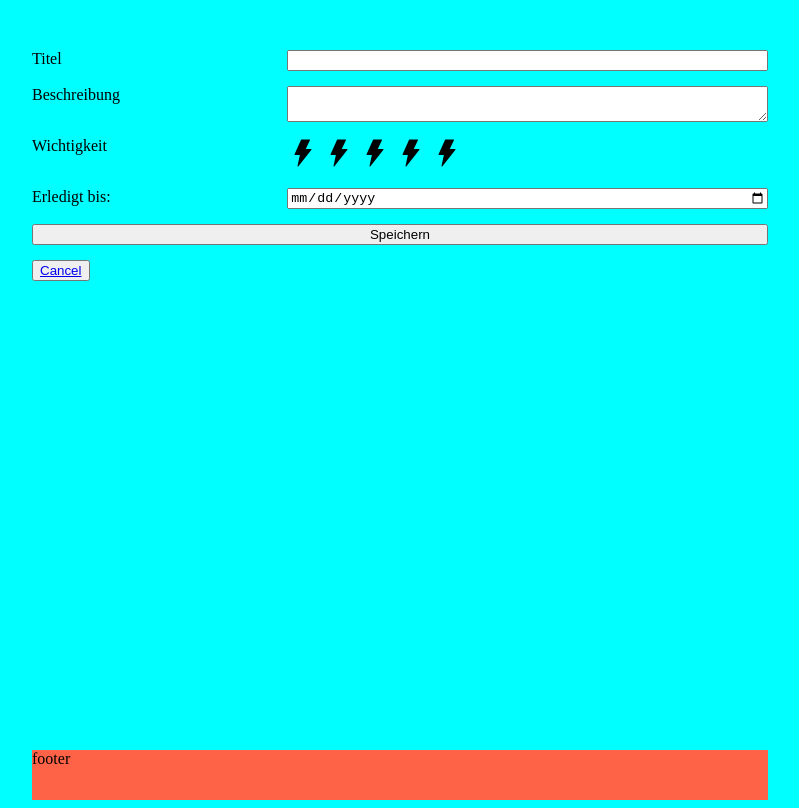
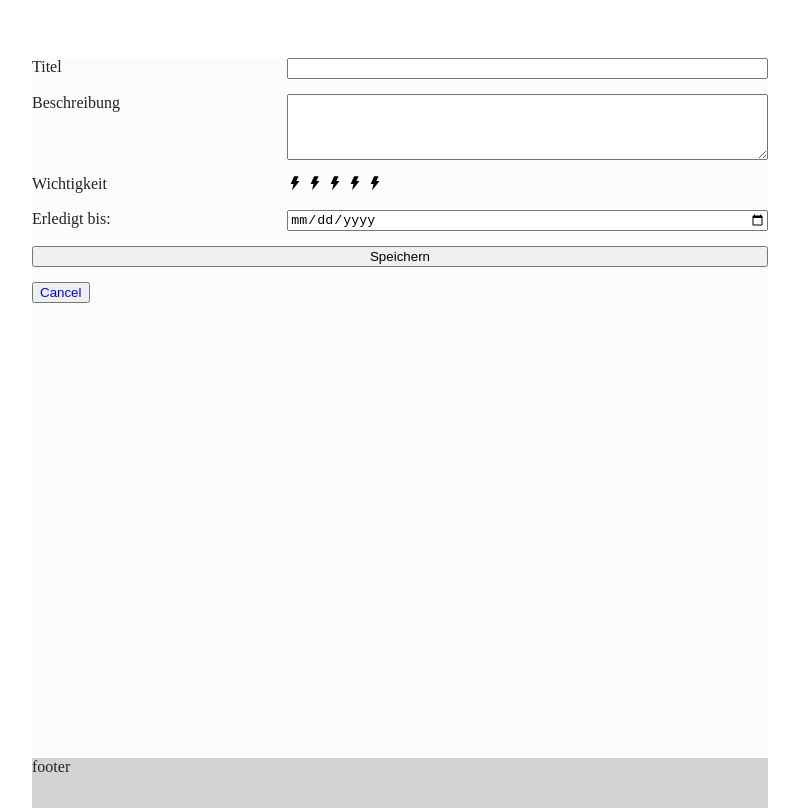
Before and after one commit to giacomooo/CASFEE, a website: page public/note.html in a window 1280 px wide. Shown: the whole page, without its empty margins (60-859 px from the left). Drawn offline with nearby package versions, Linux system fonts and the light colour scheme.

```diff
--- a/public/note.html
+++ b/public/note.html
@@ -4,11 +4,12 @@
 <head>
     <meta charset="UTF-8">
     <title>Note Pro</title>
-    <script src="https://cdnjs.cloudflare.com/ajax/libs/handlebars.js/4.7.3/handlebars.min.js"
-        integrity="sha256-/PJBs6QWvXijOFIX04kZpLb6ZtSQckdOIavLWKKOgXU=" crossorigin="anonymous" defer></script>
-    <script src="./controller.js" type="module"></script>
+<!--    <script src="https://cdnjs.cloudflare.com/ajax/libs/handlebars.js/4.7.3/handlebars.min.js"-->
+<!--        integrity="sha256-/PJBs6QWvXijOFIX04kZpLb6ZtSQckdOIavLWKKOgXU=" crossorigin="anonymous" defer></script>-->
+<!--    <script src="./controller.js" type="module"></script>-->
 
     <link rel="stylesheet" href="styles/note.css">
+    <link rel="stylesheet" href="styles/notes.css">
 </head>
 
 
@@ -24,7 +25,7 @@
                     <label for="#title">Titel</label>
                     <input id="#title" type="text">
                     <label for="#description">Beschreibung</label>
-                    <textarea id="#description"> </textarea>
+                    <textarea id="#description" rows="4"> </textarea>
                     <label for="#importance">Wichtigkeit</label>
                     <div class="input">
                         <input type="image" src="assets/lightning-200-1126117.png" class="icoImportance"
--- a/public/styles/note.css
+++ b/public/styles/note.css
@@ -1,16 +1,5 @@
 :root {
     --defaultGap: 15px;
-}
-
-html {
-    display: flex;
-    background-color: aqua;
-    max-width: 920px;
-}
-
-body {
-    width: 80%;
-    margin: auto;
 }
 
 .formWrapper {
@@ -53,8 +42,3 @@
     cursor: pointer;
     background-color: lightgrey;
 }
-
-footer {
-    height: 50px;
-    background-color: tomato;
-}
--- a/public/styles/notes.css
+++ b/public/styles/notes.css
@@ -55,8 +55,6 @@
 
 .header-content-c12 {
     justify-self: end;
-
-    /* background-color: olive; */
 }
 
 .header-content-sort {
@@ -65,12 +63,6 @@
 
 .header-content-filter {
     justify-self: end;
-
-    /* background-color: rgb(255, 0, 0); */
-}
-
-main {
-    background-color: rgb(230 232 228 / 14%);
 }
 
 .entries {
@@ -83,7 +75,6 @@
 .col1 {
     grid-column: 1 / span 1;
     min-height: 15px;
-    /* background-color: chartreuse; */
 }
 
 .col2x {
@@ -96,25 +87,21 @@
 
 .col2 {
     grid-column: 2 / span 1;
-    /* background-color: hotpink; */
 }
 
 .col3 {
     grid-column: 3 / span 1;
-
-    /* background-color: cadetblue; */
 }
 
 .col4 {
     grid-column: 4 / span 1;
     margin-bottom: 25px;
-    /* background-color: cadetblue; */
 }
 
 main {
     flex: 1 0 100%;
-    min-height: calc(100vh - 120px)
-    /* background-color: rgba(176, 231, 203, 0.877); */
+    background-color: rgb(230 232 228 / 14%);
+    min-height: calc(100vh - 120px);
 }
 
 a {
@@ -133,7 +120,6 @@
     cursor: pointer;
 }
 
-
 .icoImportance {
     background-color: transparent;
     width: 16px;
```
Also changed, not shown: public/index.html (+6 -35 lines), public/scripts/controllers/note-controller.js (+8 -5 lines).
